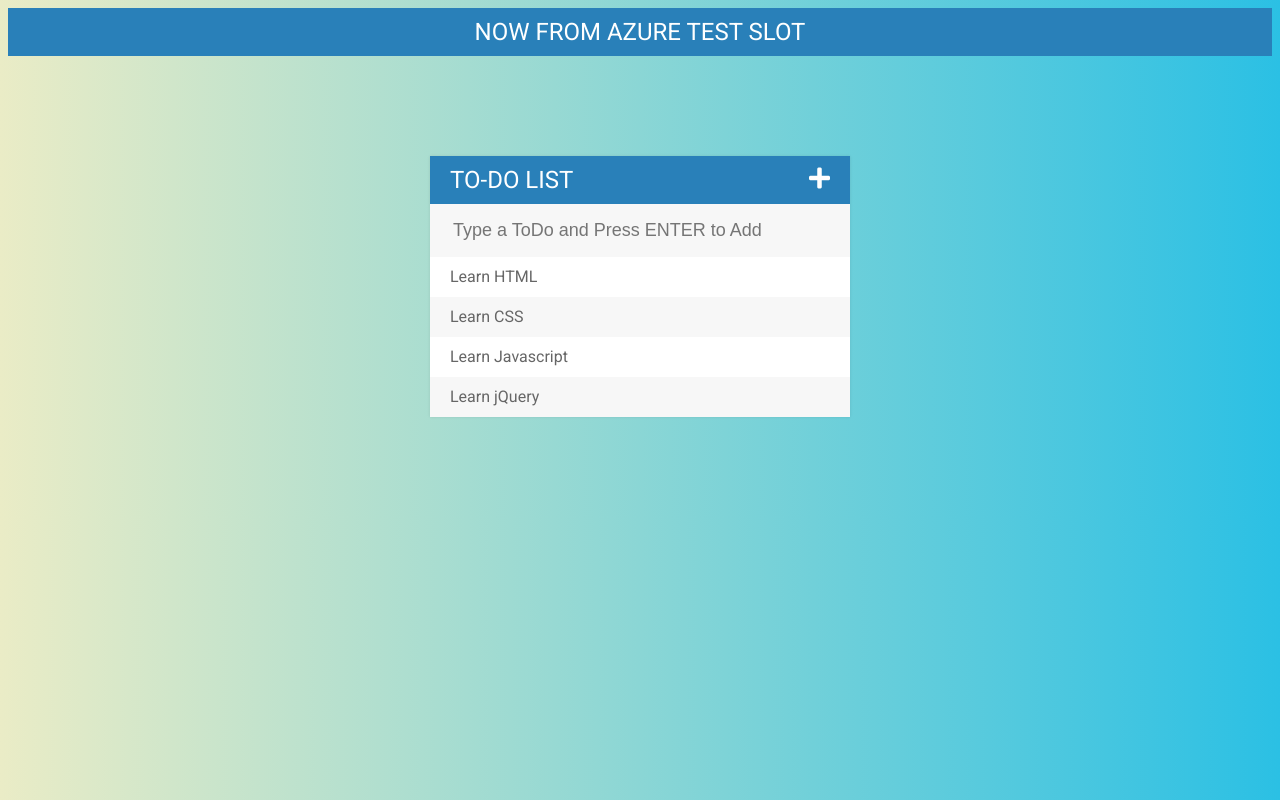
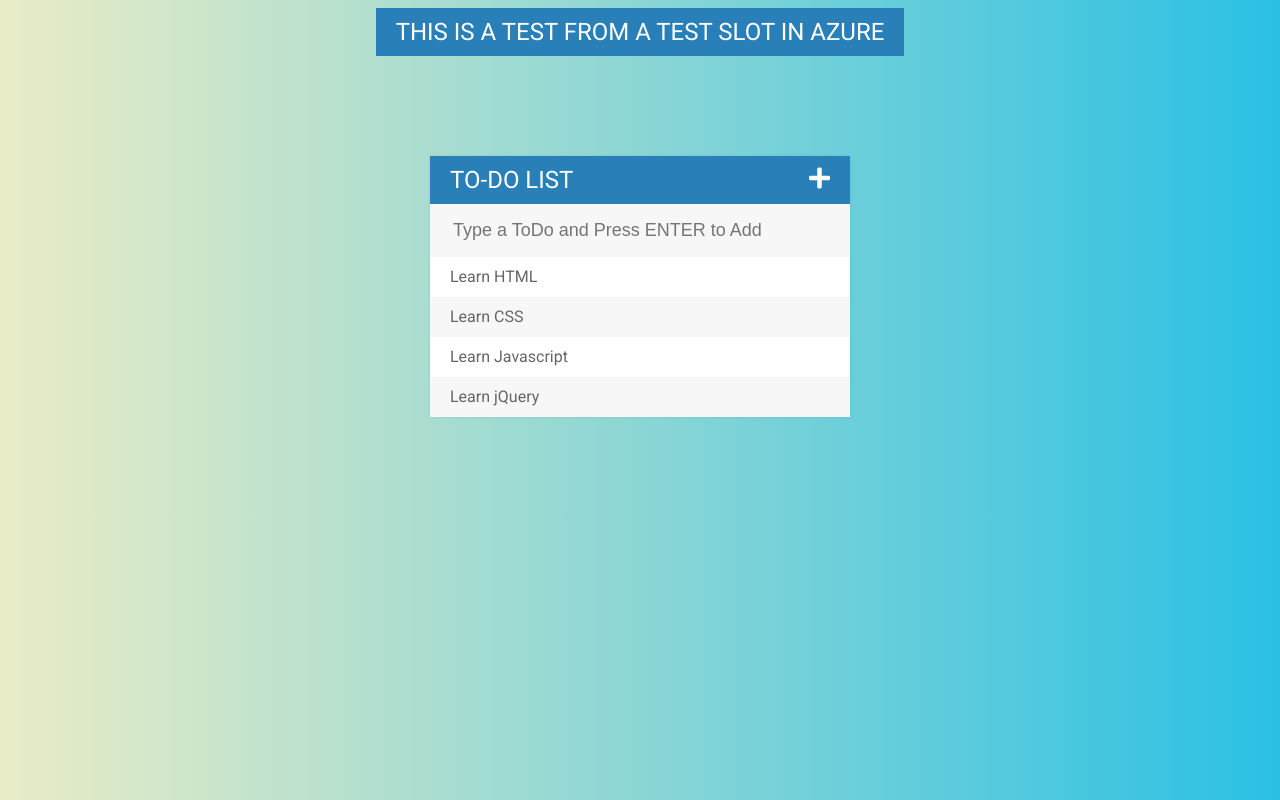
Before and after one commit to orlan2y3/Todos, a plain HTML site: page index.html in a window 1280 px wide. Drawn offline with Linux system fonts and the light colour scheme.

Commit message:
New from VS code

```diff
--- a/index.html
+++ b/index.html
@@ -22,8 +22,8 @@
 </head>
 
 <body>
-    <div>
-        <h1 style="text-align: center;">Now From Azure Test Slot</h1>
+    <div style="text-align: center;">
+        <h1 style="display: inline-block; text-align: left;">This is a test from a Test slot in Azure</h1>
     </div>
     <div id="container">
         <h1>To-do List<i class="fa fa-plus" aria-hidden="true"></i></h1>
```
